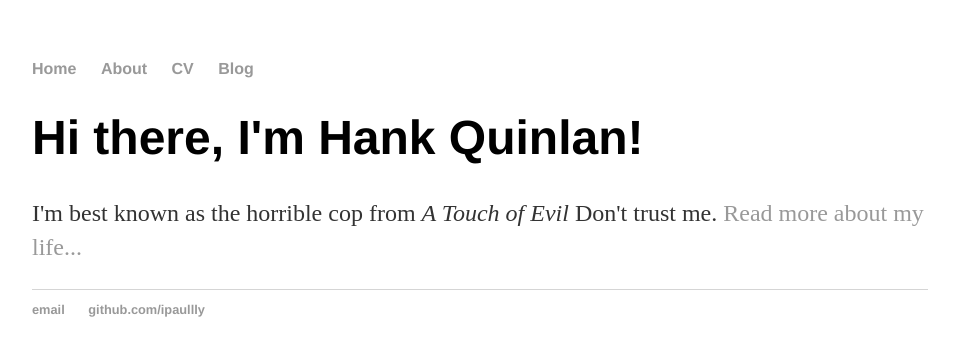
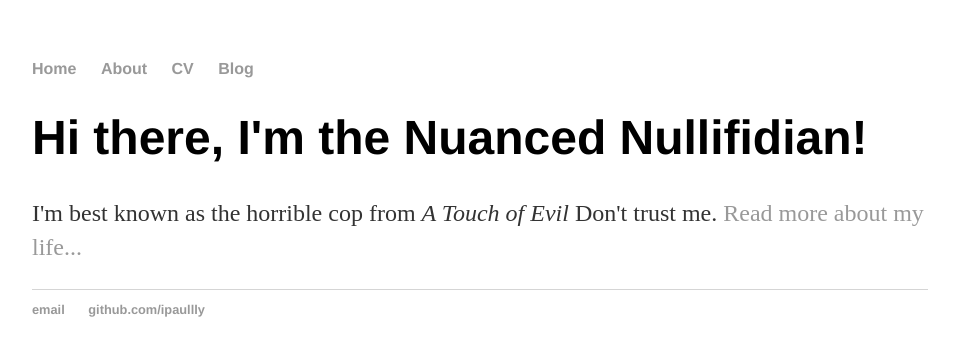
Before and after one commit to ipaullly/ipaullly.github.io, a Jekyll site: the page built from index.html, in a window 1280 px wide. Shown: the top 356 px of the page, without its empty margins (160-1115 px from the left). Built offline with Jekyll 4.4.1, drawn with Linux system fonts in a browser that asks for light colours.

Commit message:
Update index.html

```diff
--- a/index.html
+++ b/index.html
@@ -1,8 +1,8 @@
 ---
 layout: default
-title: Hank Quinlan, Horrible Cop
+title: Paul Morogo, Nuanced Nullifidian
 ---
 <div class="blurb">
-	<h1>Hi there, I'm Hank Quinlan!</h1>
+	<h1>Hi there, I'm the Nuanced Nullifidian!</h1>
 	<p>I'm best known as the horrible cop from <em>A Touch of Evil</em> Don't trust me. <a href="/about">Read more about my life...</a></p>
 </div><!-- /.blurb -->
```
